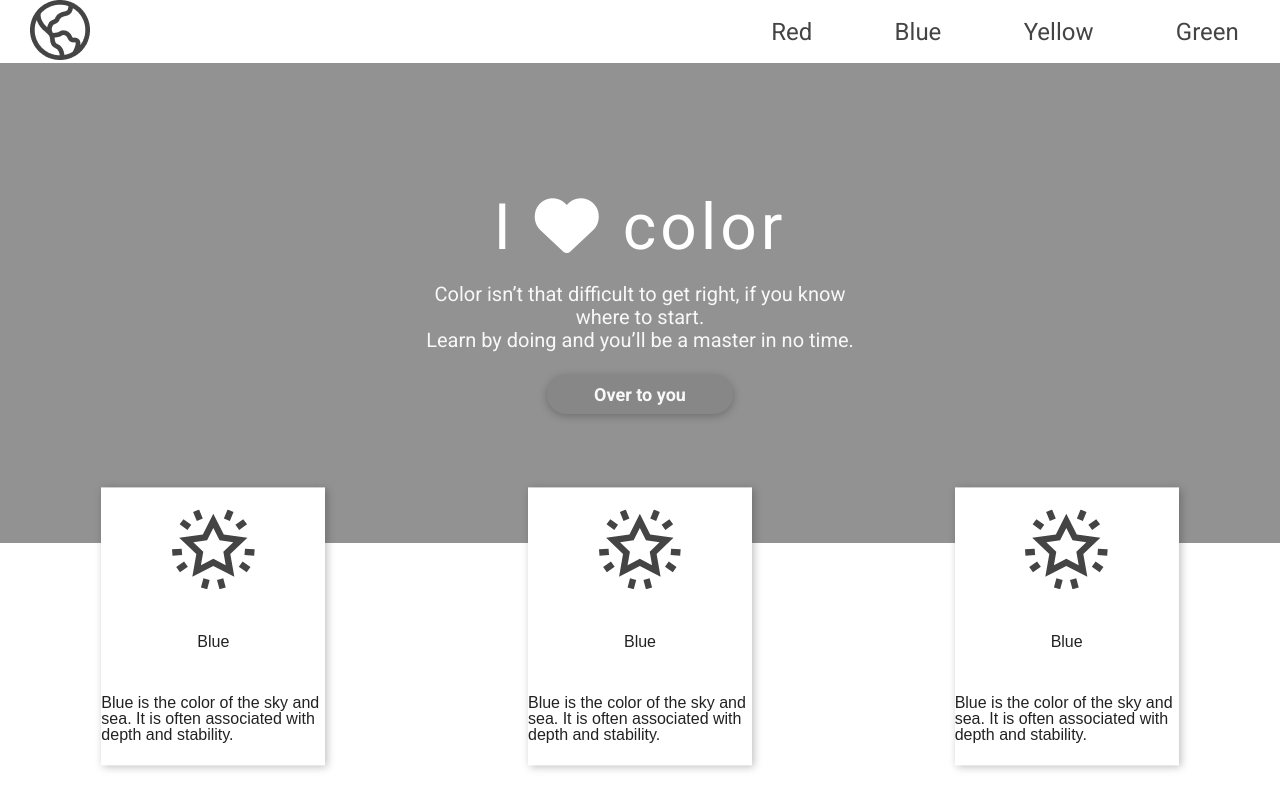
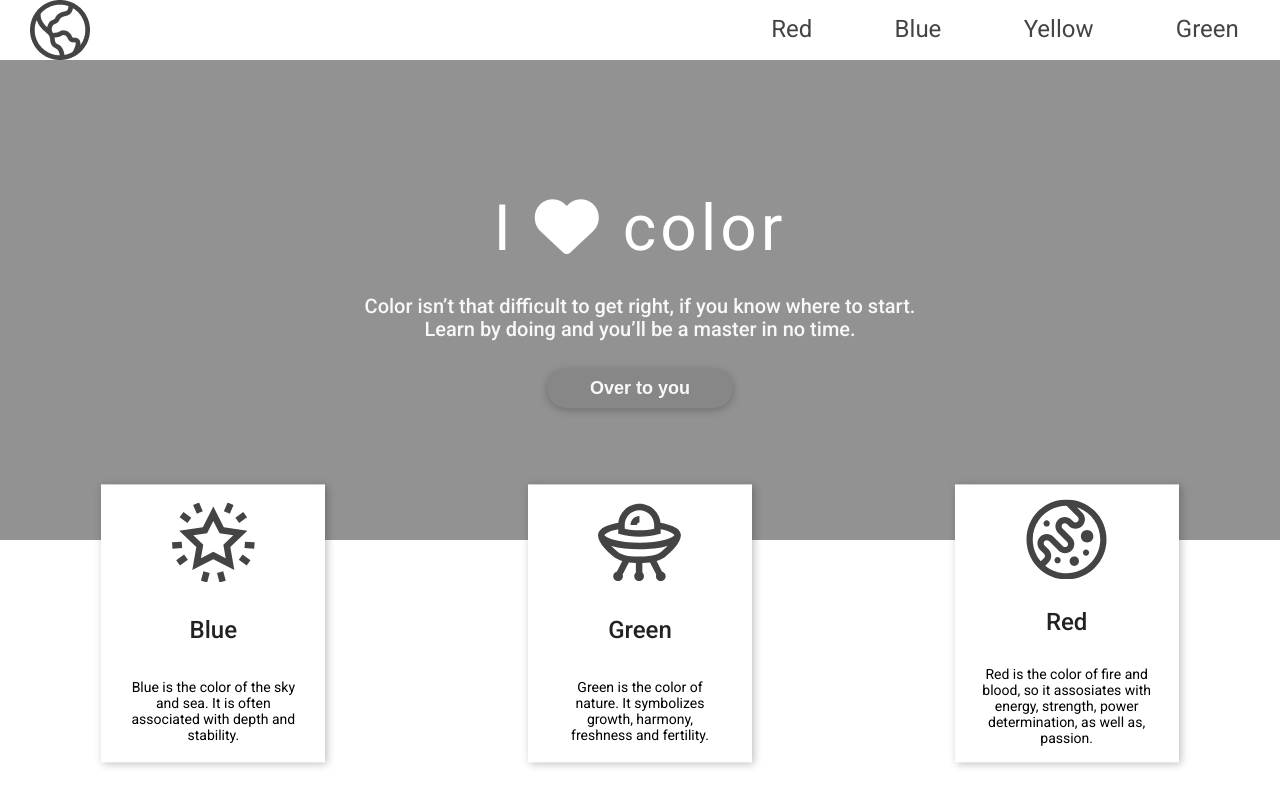
Before and after one commit to M3llie/beetroot_module1, a plain HTML site: page flexbox+bem/index.html in a window 1280 px wide. Drawn offline with Linux system fonts and the light colour scheme.

Commit message:
added icon images to cards, fixed line-height

```diff
--- a/flexbox+bem/index.html
+++ b/flexbox+bem/index.html
@@ -30,9 +30,21 @@
   </div>
 </div>
   <div class="cards-container">
-    <div class="card"><img class="card__img" src="images/star.svg" alt="icon of a star"><h2>Blue</h2><p>Blue is the color of the sky and sea. It is often associated with depth  and stability.</p></div>
-    <div class="card"><img class="card__img" src="images/star.svg" alt="icon of a star"><h2>Blue</h2><p>Blue is the color of the sky and sea. It is often associated with depth  and stability.</p></div>
-    <div class="card"><img class="card__img" src="images/star.svg" alt="icon of a star"><h2>Blue</h2><p>Blue is the color of the sky and sea. It is often associated with depth  and stability.</p></div>
+    <div class="card"><img class="card__img" src="images/star.svg" alt="icon of a star">
+      <h2 class="card__title">Blue</h2>
+      <p class="card__text">Blue is the color of the sky and sea.
+         It is often associated with depth  and stability.</p>
+    </div>
+    <div class="card"><img class="card__img" src="images/ufo.svg" alt="icon of a star">
+      <h2 class="card__title">Green</h2>
+      <p class="card__text">Green is the color of nature. It symbolizes growth,
+         harmony, freshness and fertility.</p>
+    </div>
+    <div class="card"><img class="card__img" src="images/planet.svg" alt="icon of a star">
+      <h2 class="card__title">Red</h2>
+      <p class="card__text"> Red is the color of fire and blood, so it assosiates with
+        energy, strength, power determination, as well as, passion.</p>
+    </div>
   </div>
 </header>
 </body>
--- a/flexbox+bem/styles/index.css
+++ b/flexbox+bem/styles/index.css
@@ -3,6 +3,12 @@
 body{
   font-family: Arial, Helvetica, sans-serif;
   box-sizing: border-box;
+}
+
+h1, h2, p{
+  font-family: 'Roboto', sans-serif;
+  font-weight: normal;
+  font-style: normal;
 }
 
 .screen{
@@ -27,6 +33,8 @@ body{
 .navigation__logo{
   margin-right: auto;
   margin-left: 30px;
+  width: 60px;
+  height: 60px;
 }
 .navigation__links{
   display: flex;
@@ -43,9 +51,8 @@ body{
 .navigation__link{
   font-family: 'Roboto', sans-serif;
   font-style: normal;
-  font-weight: normal;
   font-size: 24px;
-  line-height: 28px;
+  line-height: 116%;
   color: #444444;
   text-decoration: none;
 }
@@ -64,7 +71,7 @@ body{
   flex-direction: column;
   max-height: 244px;
   height: 100%;
-  max-width: 466px;
+  min-width: 466px;
   width: 100%;
   box-sizing: content-box;
   justify-content: space-around;
@@ -73,22 +80,20 @@ body{
 
 
 .container__title{
-  font-family: 'Roboto', sans-serif;
   font-size: 64px;
   font-style: normal;
-  font-weight: normal;
   text-align: center;
   letter-spacing: 4px;
+  line-height: 117%;
   color: #FFFFFF;
 
 }
 
 .container__text{
-  font-family: Roboto;
   font-style: normal;
-  /*font-weight: 500;*/
+  font-weight: 500;
   font-size: 20px;
-  line-height: 23px;
+  line-height: 115%;
   text-align: center;
   color: #F8F8F8;
 }
@@ -101,11 +106,9 @@ body{
   box-shadow: 0px 2px 8px rgba(0, 0, 0, 0.25);
   border: none;
 
-  font-family: Roboto;
-  font-style: normal;
   font-weight: bold;
   font-size: 18px;
-  line-height: 21px;
+  line-height: 116%;
   color: #F8F8F8;
 }
 
@@ -129,6 +132,24 @@ body{
 }
 
 .card__img{
-  width:82.66px;
+  width:83px;
   height: 80px;
 }
+
+.card__title{
+  font-weight: 500;
+  font-size: 24px;
+  line-height: 116%;
+
+}
+
+.card__text{
+  text-align: center;
+  font-size: 14px;
+  line-height: 114%;
+  text-align: center;
+  color: #000000;
+
+  max-width: 170px;
+  width: 100%;
+  }
```
Also changed, not shown: flexbox+bem/images/logo.svg (added), flexbox+bem/images/planet.svg (added), flexbox+bem/images/ufo.svg (added).
